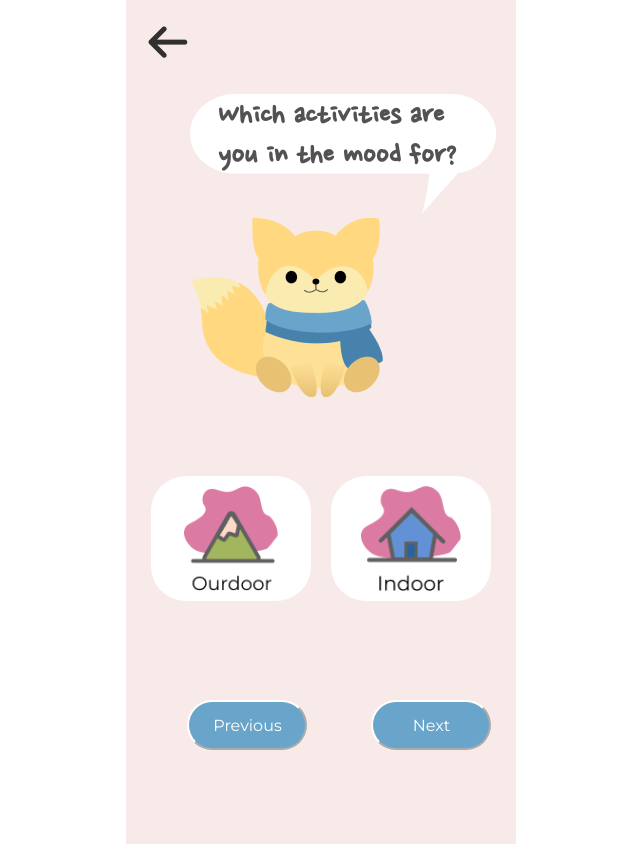
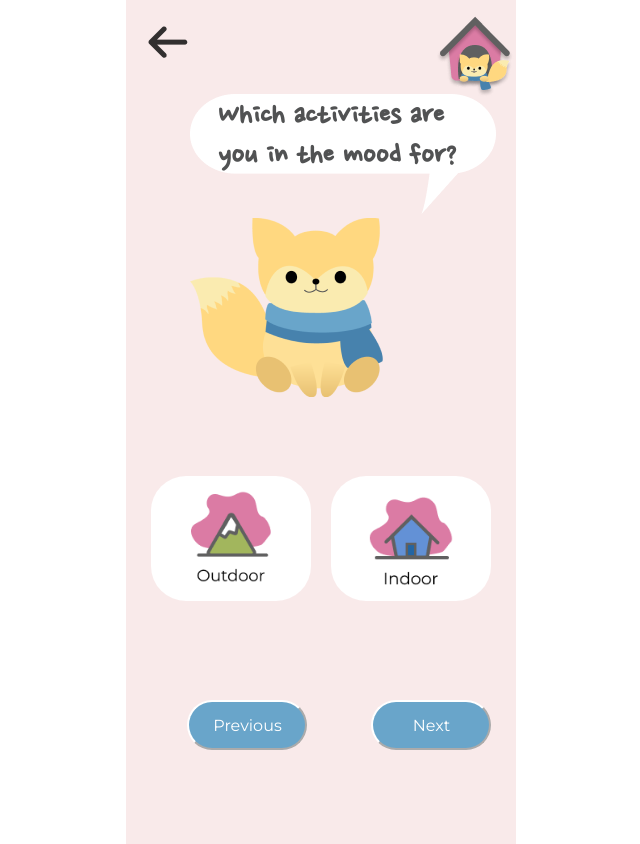
Before and after one commit to kaleytsangbcit/teok_final, a Next.js app in the folder teok/: page /questions in a window 1280 px wide. Shown: the whole page, without its empty margins (319-959 px from the left). Built offline with nearby package versions, Linux system fonts and the light colour scheme.

Commit message:
change option,que_con,index,results.js, store data

```diff
--- a/teok/comps/questions/options.js
+++ b/teok/comps/questions/options.js
@@ -59,6 +59,7 @@ export default function Options({
     qnum = 0;
   }
 
+  qnum = Number(qnum);
   function handleClick(o, i){
     ChangeAnswers(o, qnum)
     setSel(i)
@@ -68,8 +69,8 @@ export default function Options({
     <OpsTitle>{q}</OpsTitle>
     <OpsCont>
     {
-      arr.map((o,i)=><OpsDiv style={{background: i == sel ? "pink": "white"}}><img src={o} onClick={
-        ()=>handleClick(o, i)
+      arr.map((o,i)=><OpsDiv style={{background: i == sel ? "pink": "white"}}><img src={o.img} onClick={
+        ()=>handleClick(o.text, i)
       } /></OpsDiv>)
     }
     </OpsCont>
--- a/teok/pages/data/que_content.js
+++ b/teok/pages/data/que_content.js
@@ -1,39 +1,156 @@
-
-
 export const header = "Answer these questions!";
 
 export const qs = [
     {
-        title:"Which activities are you in the mood for?",
-        ops:["/outdoor2.png", "/indoor2.png"]
+        title:"  Which activities are you in the mood for?",
+        ops:[{
+            img:"/outdoor.png",
+            text:"outdoor"
+        },
+        {
+            img:"/indoor.png",
+            text:"indoor"
+        }]
+
     },
     {
-        title:"How do you currently?",
-        ops:["/cold2.png", "warm2.png"]
+        title:"How do you currently feel?",
+        ops:[{
+            img:"/cold.png",
+            text:"cold"
+        },
+        {
+            img:"warm.png",
+            text:"warm"
+        }]
     },
     {
         title:"What colour do you currently feel like?",
-        ops:["/teok_icon2.png", "/teok_icon2.png", "/teok_icon2.png", "/teok_icon2.png"]
+        warm:[{
+            img:"/teok_icon2.png",
+            text:"red"
+        },
+        {
+            img:"/teok_icon2.png",
+            text:"yellow"
+        }],
+        cold:[
+            {
+                img:"/teok_icon2.png",
+                text:"green"
+            },
+            {
+                img:"/teok_icon2.png",
+                text:"blue"
+            }
+        ]
     }
 ]
 
 export const res = {
-    Good: {
-        text:[
-            "That is wonderful to hear",
-            "I love your attitude"
+    outdoor:{
+        red:[
+            {
+                name:"Fire",
+                src:"/audio/Nature/redFire.mp3"
+            },
+            {
+                name:"Fireplace",
+                src:"/audio/Nature/redFireplace.mp3"
+            },
         ],
-        img:"https://placekitten.com/200/200"
+        yellow:[
+            {
+                name:"Bird 1",
+                src:"/audio/Nature/yellowBird.mp3"
+            },
+            {
+                name:"Bird 2",
+                src:"/audio/Nature/yellowBird2.mp3"
+            },
+        ],
+        green:[
+            {
+                name:"Forest",
+                src:"/audio/Nature/greenForest.mp3"
+            },
+            {
+                name:"Wind",
+                src:"/audio/Nature/greenWind.mp3"
+            },
+        ],
+        blue:[
+            {
+                name:"Rain",
+                src:"/audio/Nature/blueRain.mp3"
+            },
+            {
+                name:"Ocean",
+                src:"/audio/Nature/blueWater.mp3"
+            },
+        ]
+    },
+    indoor:{
+        red:[
+            {
+                name:"Campfire",
+                src:"/audio/Nature/redCampfire.mp3"
+            },
+            {
+                name:"Nap Time",
+                src:"/audio/Nature/redNaptime.mp3"
+            },
+        ],
+        yellow:[
+            {
+                name:"Autumn",
+                src:"/audio/Nature/yellowAutumn.mp3"
+            },
+            {
+                name:"Resolve",
+                src:"/audio/Nature/yellowResolve.mp3"
+            },
+        ],
+        green:[
+            {
+                name:"Everything",
+                src:"/audio/Nature/greenEverything.mp3"
+            },
+            {
+                name:"Farewell",
+                src:"/audio/Nature/greenFarewell.mp3"
+            },
+        ],
+        blue:[
+            {
+                name:"Sailing",
+                src:"/audio/Nature/blueSailing.mp3"
+            },
+            {
+                name:"Snow",
+                src:"/audio/Nature/blueSnow.mp3"
+            },
+        ]
     }
 }
 
 //Storing the answers
-var answers = [];
+var answers = {
+    place:null,
+    heat:null,
+    col:null
+}
 
 export function ChangeAnswers(n, qnum){
     //if we are on 0th index, we store the answer on
     //aswers[0]...wame with answers[1]
-    answers[qnum] = n;
+    if(qnum === 0){
+        answers.place = n;
+    }if(qnum === 1){
+        answers.heat = n;
+    }if(qnum === 2){
+        answers.col = n;
+    }
     console.log(answers);
 }
 
--- a/teok/pages/questions/index.js
+++ b/teok/pages/questions/index.js
@@ -1,4 +1,4 @@
-import { qs } from "../data/que_content";
+import { qs, GetAnswers } from "../data/que_content";
 
 import Options from "../../comps/questions/options";
 
@@ -32,9 +32,30 @@ const SmallButton3 = styled.button`
     margin:25px;
     margin-top:30px;
 `
+const SmallButton4 = styled.button`
+    background:#9ED292;
+    text-align:center;
+    font-size:16px;
+    padding-right:5px;
+    width:120px;
+    height:50px;
+    border-radius:50px;
+    color:#FFFFFF;
+    border-color:white;
+    font-family: 'Montserrat', sans-serif;
+    align-items: center;
+    display:flex;
+    justify-content: center;
+    margin:25px;
+    margin-top:30px;
+    position: relative;
+    top: 350px;
+    left: 110px;
+`
 
 export default function Questions(){
 
+  const an = GetAnswers();
   const r = useRouter();
 
   var {qnum} = r.query;
@@ -46,16 +67,15 @@ export default function Questions(){
     {/* <hr />
     Answer Some Questions */}
 
-
 {/* className="preBtn" */}
 
 <div className={styles.leftarrow}>
   <LeftArrow></LeftArrow>
 </div>
-{/*
+
 <div className={styles.nav}>
   <NavBar></NavBar>
-</div> */}
+</div>
 
 <Bubble>
   <img src="/bubble.png" alt="Dialogue bubble" />
@@ -66,7 +86,7 @@ export default function Questions(){
 
 <Options
       q={qs[qnum].title}
-      arr={qs[qnum].ops}
+      arr={qnum== 2? qs[qnum][an.heat] : qs[qnum].ops}
     />
 
 <div className={styles.itemList1}>
@@ -99,9 +119,9 @@ export default function Questions(){
 
 {
   Number(qnum) >= qs.length - 1 &&
-  <button onClick={
+  <SmallButton4 onClick={
     ()=>r.push("/questions/results")
-  }>Go to Results!</button>
+  }>Get Tips!</SmallButton4>
 }
 
   </div>
```
Also changed, not shown: teok/pages/questions/results.js (+28 -17 lines).
